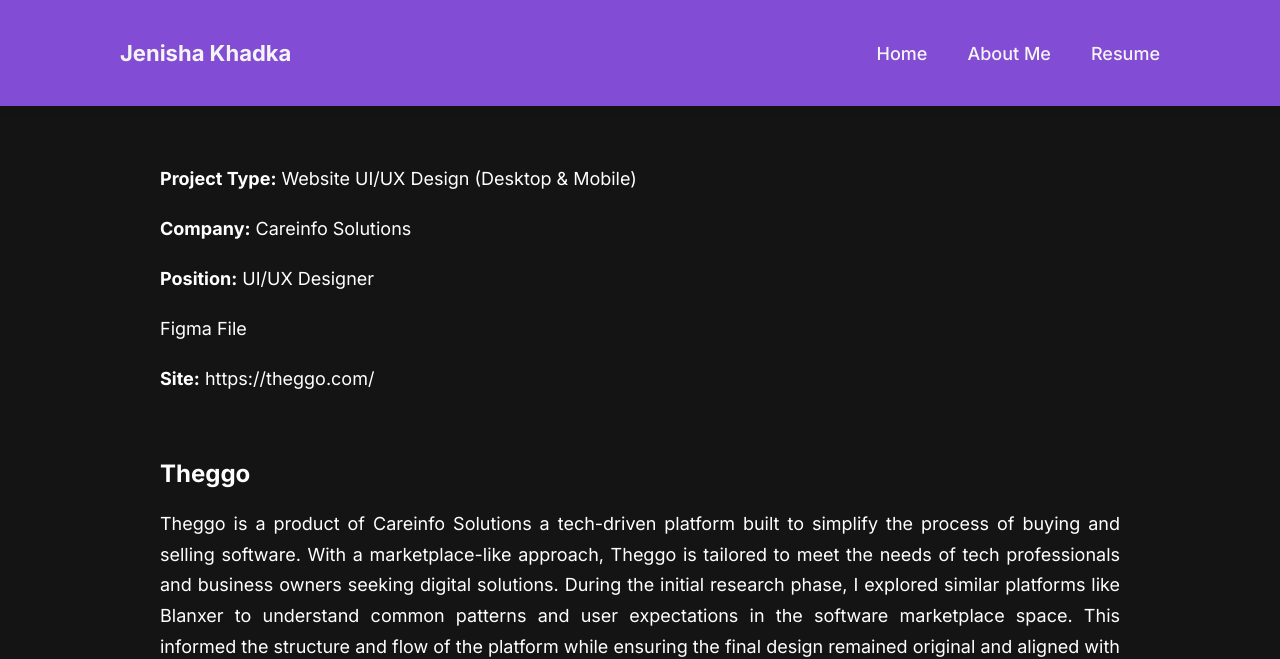
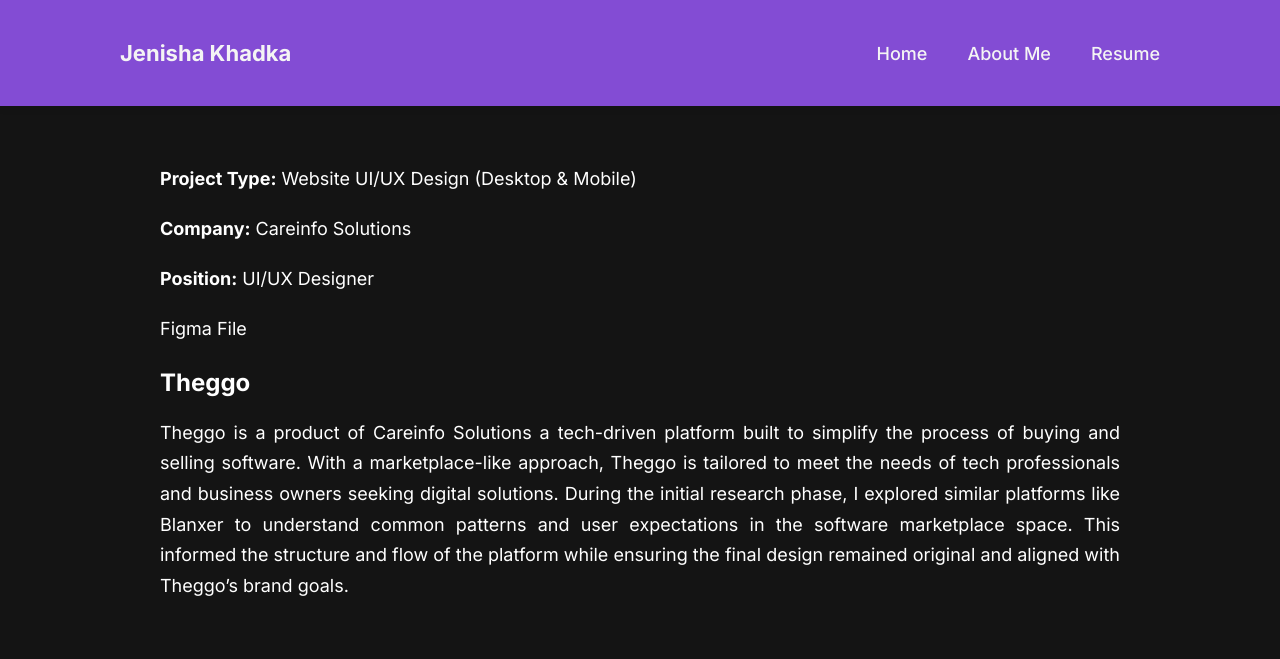
Before and after one commit to jenishakhadka/My-Portfolio, a plain HTML site: page theggo.html in a window 1280 px wide. Shown: the top 659 px of the page. Drawn offline with Linux system fonts and the light colour scheme.

Commit message:
made changes in theggo.html

```diff
--- a/theggo.html
+++ b/theggo.html
@@ -26,7 +26,6 @@
         <p><strong>Company:</strong> Careinfo Solutions</p>
         <p><strong>Position:</strong> UI/UX Designer</p>
         <p><a href="https://www.figma.com/design/UDktWVvYwQPcVkq6mWrVyn/Theggo-website?node-id=1-3755&t=4yfOJ06q8mh1SDtD-1">Figma File</a></p>
-        <p><a href="https://theggo.com/"><strong>Site:</strong> https://theggo.com/</a></p><br>
         <h2>Theggo</h2>
         <p>Theggo is a product of Careinfo Solutions a tech-driven platform built to simplify the process of buying and selling software. With a marketplace-like approach, Theggo is tailored to meet the needs of tech professionals and business owners seeking digital solutions. During the initial research phase, I explored similar platforms like Blanxer to understand common patterns and user expectations in the software marketplace space. This informed the structure and flow of the platform while ensuring the final design remained original and aligned with Theggo’s brand goals.</p>
       </div>
```
